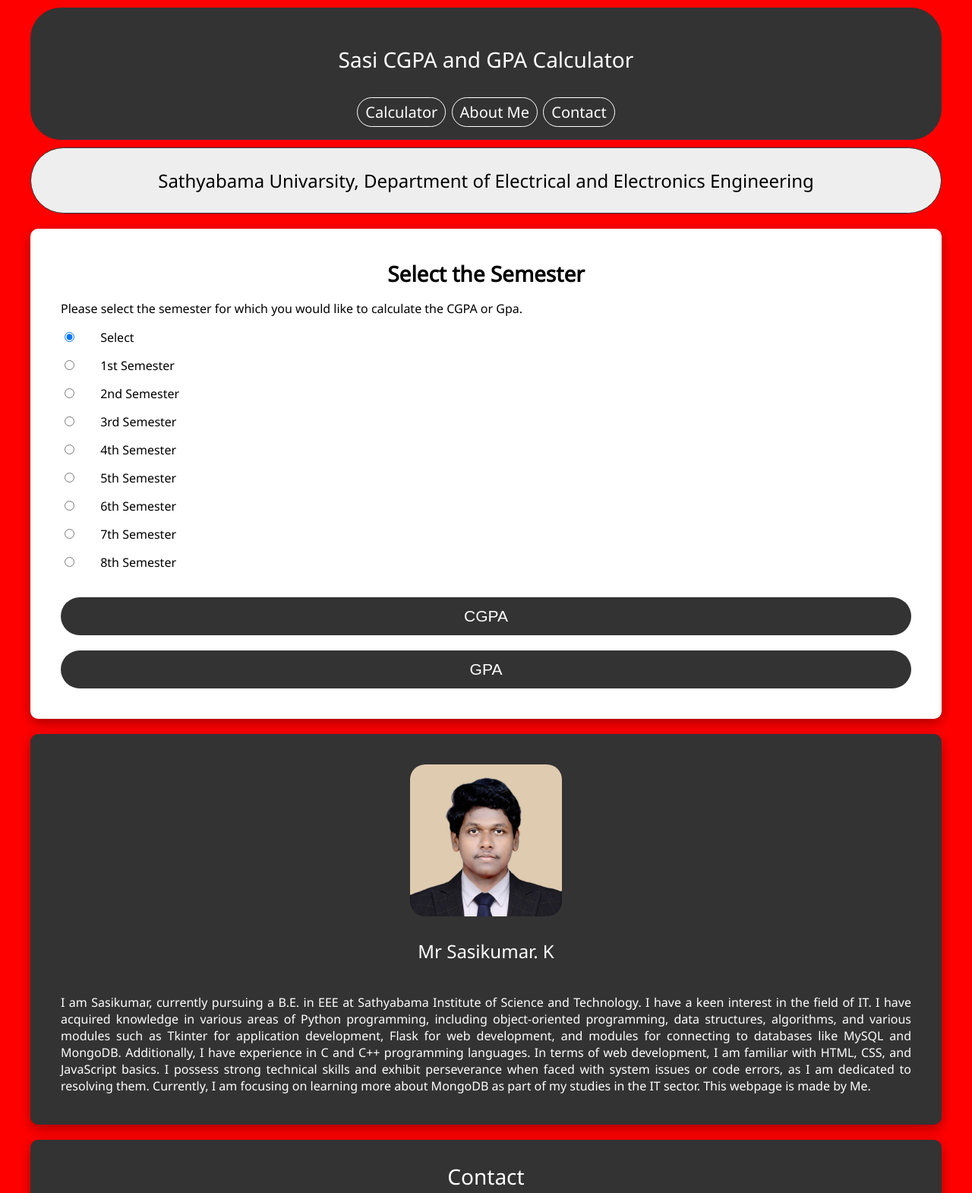
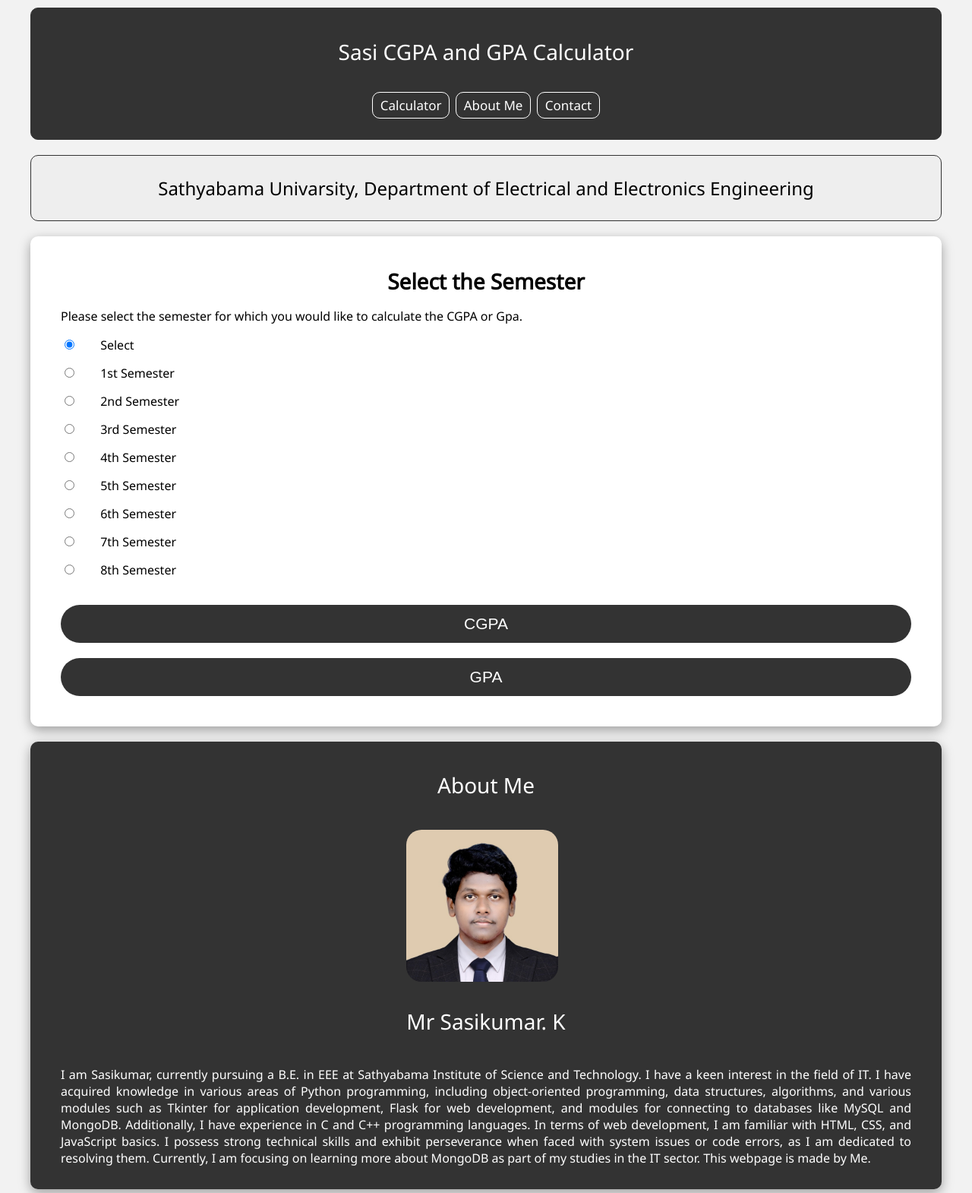
Before and after one commit to SASIKUMAR-K/CGPA-Calci-EEE-SIST, a plain HTML site: page index.html in a window 1280 px wide. Shown: the top 1570 px of the page at 76% size. Drawn offline with Linux system fonts and the light colour scheme.

Commit message:
Third commit some changes

```diff
--- a/index.html
+++ b/index.html
@@ -60,6 +60,7 @@
 		<div class="resultAns"></div>
 		<div id="aboutMe">
 			<div class="profile">
+				<p>About Me</p>
 				<img src="PROFILE.jpg" alt="My Profile" width="200px" height="200px" />
 				<p>Mr Sasikumar. K</p>
 			</div>
--- a/script.js
+++ b/script.js
@@ -104,7 +104,7 @@ function showForm(pa) {
 						const lab = document.createElement('label');
 						const inp = document.createElement('input');
 						const bre = document.createElement('br');
-						inp.setAttribute('type', 'text');
+						inp.setAttribute('type', 'number');
 						inp.setAttribute('id', subjects[selected - 1][j]);
 						inp.setAttribute('class', 'marksInput');
 						inp.setAttribute('required', 'required');
@@ -147,7 +147,7 @@ function showForm(pa) {
 							const lab = document.createElement('label');
 							const inp = document.createElement('input');
 							const bre = document.createElement('br');
-							inp.setAttribute('type', 'text');
+							inp.setAttribute('type', 'number');
 							inp.setAttribute('id', subjectsr[j][k]);
 							inp.setAttribute('class', 'semester' + (j + 1));
 							lab.setAttribute('for', subjectsr[j][k]);
--- a/style.css
+++ b/style.css
@@ -4,24 +4,24 @@ body {
     font-family: 'Noto Sans', sans-serif;
     margin: 0;
     padding: 0;
-    background-color: red;
+    background-color: #f2f2f2;
 }
 
 .header {
     background-color: #333;
     color: #fff;
-    padding: 20px 40px;
+    padding: 10px 40px 30px 40px;
     text-align: center;
     font-size: 28px;
-    border-radius: 40px;
+    border-radius: 10px;
     margin: 10px 40px;
     border: 1px solid #333;
 }
 .navlinks{
     padding: 5px 10px;
-    font-size: 20px;
+    font-size: 17px;
     text-decoration: none;
-    border-radius: 50px;
+    border-radius: 10px;
     border: 1px solid white;
     color: white;
 }
@@ -35,8 +35,8 @@ body {
     padding: 2px 12px;
     text-align: center;
     font-size: 24px;
-    border-radius: 50px;
-    margin: 10px 40px;
+    border-radius: 10px;
+    margin: 20px 40px 10px 40px;
     border: 1px solid #333;
 }
 
@@ -70,6 +70,7 @@ body {
 .semesterHeader{
     text-align: center;
     margin: 25px 0px 15px 0px;
+    font-size: 24px;
 }
 
 input[type="radio"]{
@@ -88,7 +89,7 @@ label{
 }
 
 
-input[type="text"]{
+input[type="number"]{
     width: 98%;
     padding: 10px;
     border: 1px solid #ccc;
@@ -127,14 +128,14 @@ input[type="text"]{
     background-color: #333;
     color: white;
     border-radius: 10px;
-    padding: 40px;
+    padding: 10px 40px 30px 40px;
     box-shadow: rgba(0, 0, 0, 0.35) 0px 5px 15px;
 }
 .profile img{
     border-radius: 20px;
 }
 .profile p{
-    font-size: 24px;
+    font-size: 28px;
     text-align: center;
     margin-bottom: 40px;
 }
```
